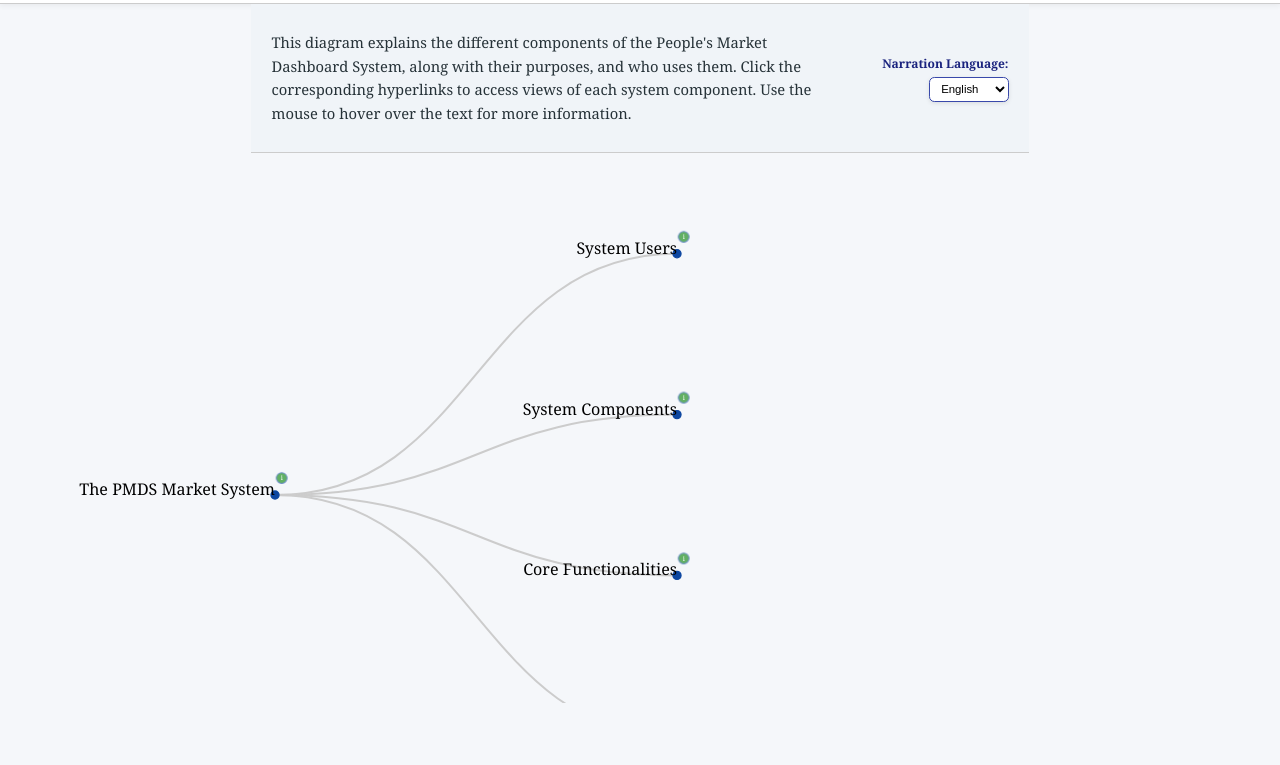
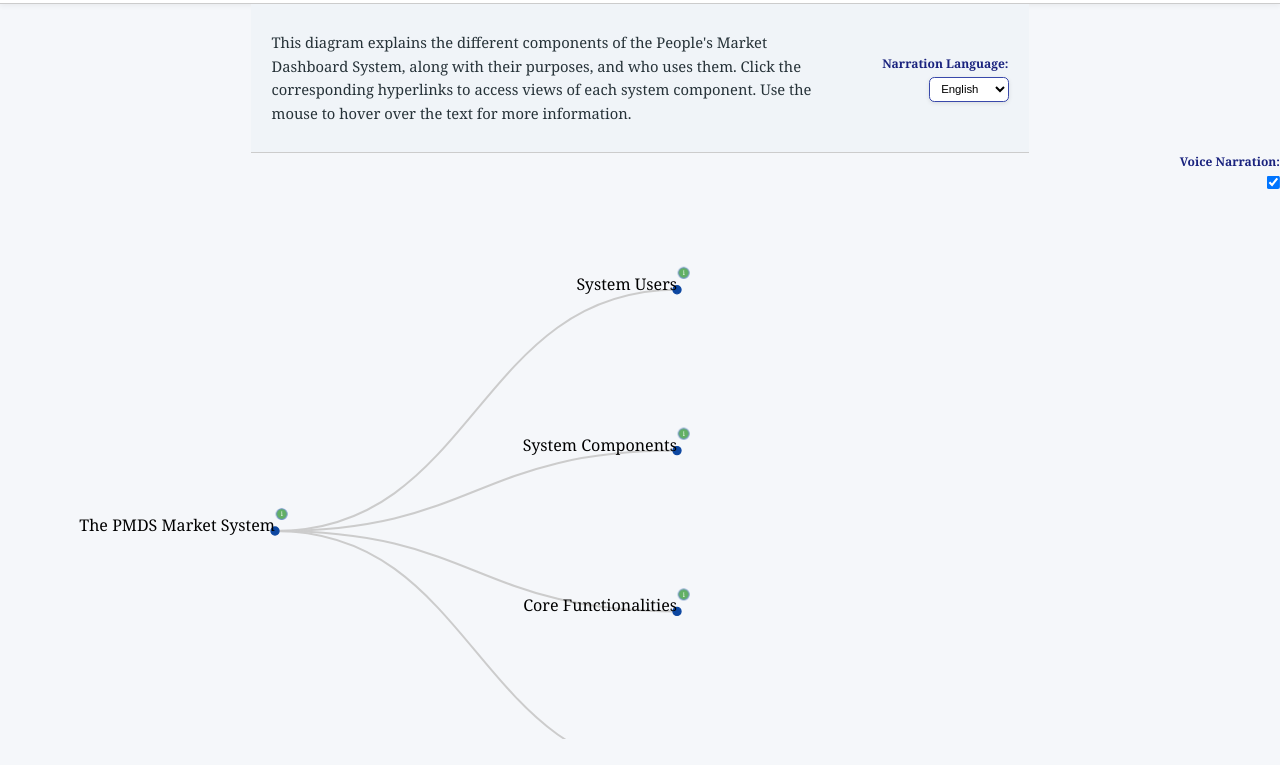
Before and after one commit to Grandhe-Sundhar/Reach-Farmer--Market-updated, a website: page index.html in a window 1280 px wide. Shown: the part 85-850 px from the top of the page. Before the commit the page ends 814 px from the top, so only its background shows below. Drawn offline with nearby package versions, Linux system fonts and the light colour scheme.

Commit message:
Update index.html

```diff
--- a/index.html
+++ b/index.html
@@ -256,6 +256,19 @@ hr {
   </div>
 </div>
 
+    <div style="min-width: 220px; text-align: right;">
+  <label for="voice-toggle" style="
+    font-size: 18px;
+    color: #1a237e;
+    font-weight: 600;
+    display: block;
+    margin-bottom: 8px;
+  ">Voice Narration:</label>
+
+  <input type="checkbox" id="voice-toggle" checked style="transform: scale(1.5);" />
+</div>
+
+
 
 
 
```
